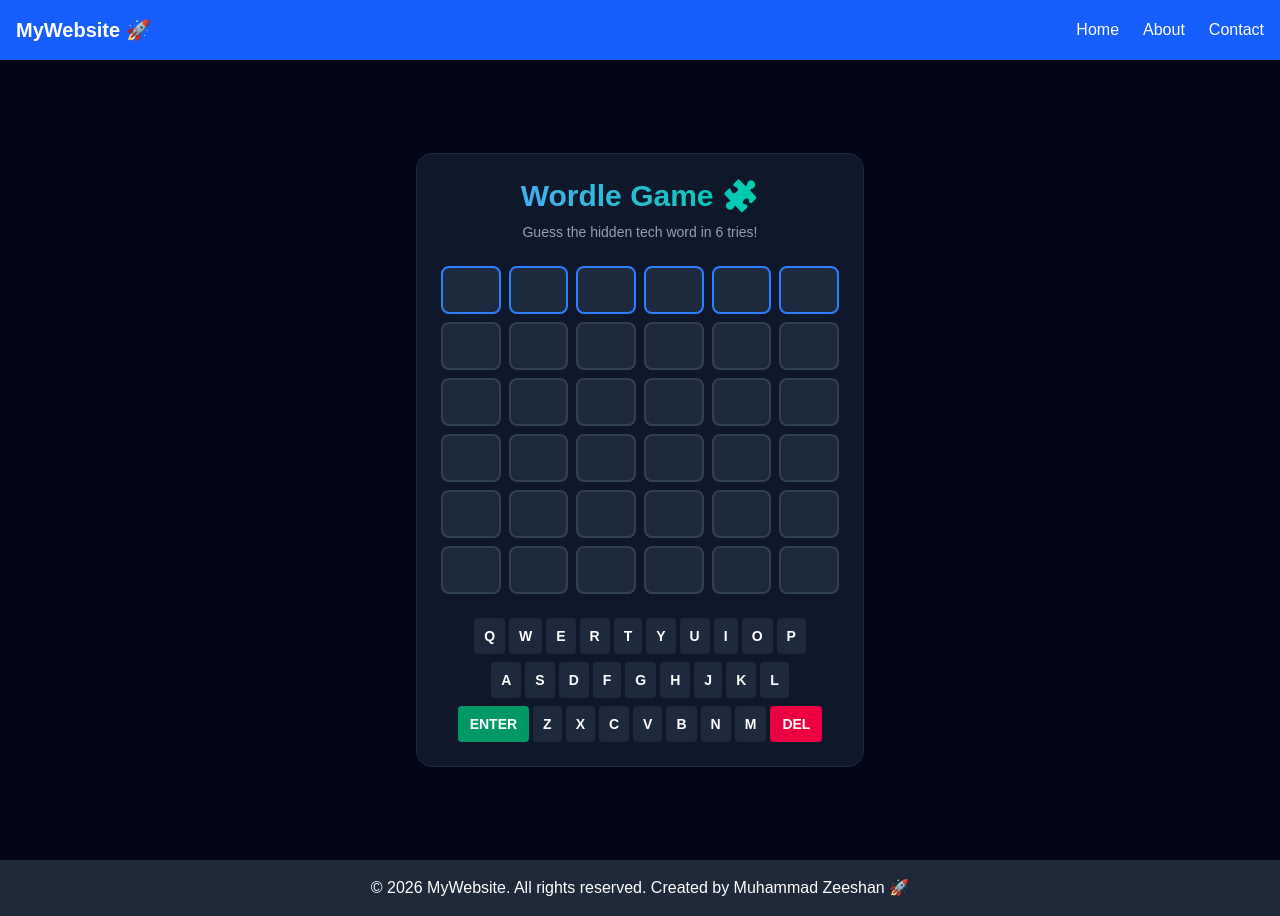
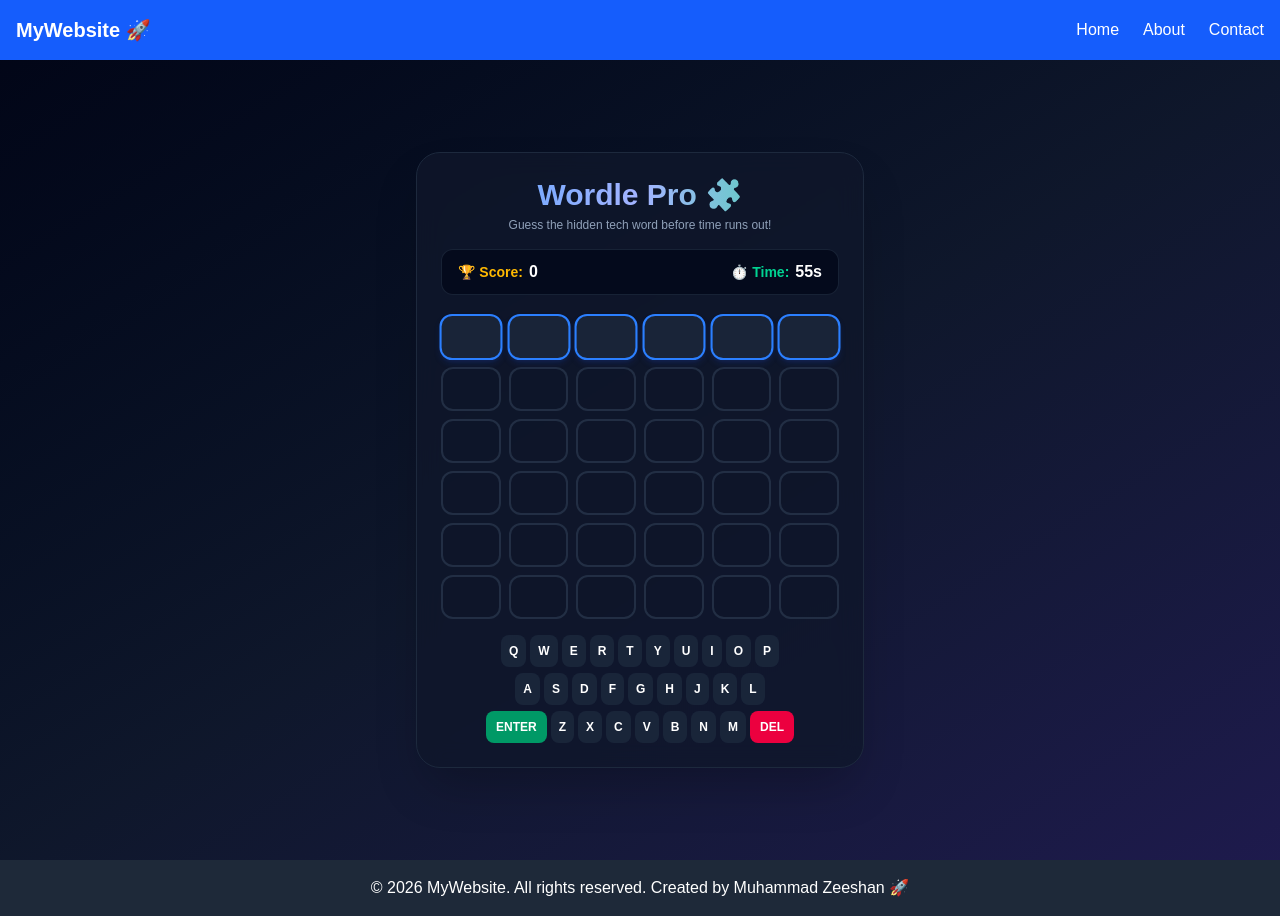
Before and after one commit to zeeshan714/ai-saas, a Next.js app: page / in a window 1280 px wide. Built offline with nearby package versions, Linux system fonts and the light colour scheme.

Commit message:
Added score, timer and modern UI

```diff
--- a/app/page.tsx
+++ b/app/page.tsx
@@ -1,16 +1,53 @@
 "use client";
 
-import { useState } from "react";
+import { useState, useEffect } from "react";
 
-const WORDS = ["REACT", "NEXTJS", "VERCEL", "CODING", "SCRIPT"];
+const WORDS = ["REACT", "NEXTJS", "VERCEL", "CODING", "SCRIPT", "DESIGN", "GITHUB"];
 
 export default function Home() {
-  const [solution] = useState(() => WORDS[Math.floor(Math.random() * WORDS.length)]);
+  const [solution, setSolution] = useState("");
   const [guesses, setGuesses] = useState<string[]>(Array(6).fill(""));
   const [currentGuess, setCurrentGuess] = useState("");
   const [currentRow, setCurrentRow] = useState(0);
   const [gameOver, setGameOver] = useState(false);
   const [message, setMessage] = useState("");
+
+  // Score & Timer States
+  const [score, setScore] = useState(0);
+  const [timeLeft, setTimeLeft] = useState(60);
+  const [isTimerActive, setIsTimerActive] = useState(false);
+
+  // Initialize Game
+  useEffect(() => {
+    resetGame();
+  }, []);
+
+  // Timer Logic
+  useEffect(() => {
+    let timer: NodeJS.Timeout;
+    if (isTimerActive && timeLeft > 0 && !gameOver) {
+      timer = setInterval(() => {
+        setTimeLeft((prev) => prev - 1);
+      }, 1000);
+    } else if (timeLeft === 0 && !gameOver) {
+      setMessage(`⏰ Time's up! Word was: ${solution}`);
+      setGameOver(true);
+      setIsTimerActive(false);
+    }
+    return () => clearInterval(timer);
+  }, [isTimerActive, timeLeft, gameOver, solution]);
+
+  const resetGame = () => {
+    const randomWord = WORDS[Math.floor(Math.random() * WORDS.length)];
+    setSolution(randomWord);
+    setGuesses(Array(6).fill(""));
+    setCurrentGuess("");
+    setCurrentRow(0);
+    setGameOver(false);
+    setMessage("");
+    setTimeLeft(60);
+    setIsTimerActive(true);
+  };
 
   const handleKeyPress = (letter: string) => {
     if (gameOver || currentGuess.length >= solution.length) return;
@@ -25,7 +62,7 @@ export default function Home() {
   const handleSubmit = () => {
     if (gameOver) return;
     if (currentGuess.length !== solution.length) {
-      setMessage(`Word must be ${solution.length} letters long!`);
+      setMessage(`Word must be ${solution.length} letters!`);
       return;
     }
 
@@ -34,11 +71,15 @@ export default function Home() {
     setGuesses(newGuesses);
 
     if (currentGuess === solution) {
-      setMessage("🎉 Excellent! You Won!");
+      const points = (6 - currentRow) * 10 + timeLeft;
+      setScore((prev) => prev + points);
+      setMessage(`🎉 Victory! +${points} Points!`);
       setGameOver(true);
+      setIsTimerActive(false);
     } else if (currentRow === 5) {
       setMessage(`Game Over! The word was: ${solution}`);
       setGameOver(true);
+      setIsTimerActive(false);
     } else {
       setCurrentRow((prev) => prev + 1);
       setCurrentGuess("");
@@ -49,45 +90,59 @@ export default function Home() {
   const getLetterStyle = (rowIndex: number, colIndex: number) => {
     const guess = guesses[rowIndex];
     if (!guess || !guess[colIndex]) {
-      return "bg-slate-800 border-slate-700 text-white";
+      return "bg-slate-900/60 border-slate-700/60 text-white";
     }
 
     const letter = guess[colIndex];
     if (solution[colIndex] === letter) {
-      return "bg-emerald-600 border-emerald-500 text-white font-bold";
+      return "bg-emerald-600 border-emerald-500 text-white font-bold shadow-lg shadow-emerald-900/50";
     }
     if (solution.includes(letter)) {
-      return "bg-amber-600 border-amber-500 text-white font-bold";
+      return "bg-amber-600 border-amber-500 text-white font-bold shadow-lg shadow-amber-900/50";
     }
-    return "bg-slate-700 border-slate-600 text-slate-400";
+    return "bg-slate-800 border-slate-700 text-slate-400";
   };
 
   return (
-    <main className="min-h-screen bg-slate-950 text-white flex flex-col items-center justify-center p-4">
-      <div className="max-w-md w-full bg-slate-900 border border-slate-800 rounded-2xl p-6 shadow-2xl">
-        <h1 className="text-3xl font-extrabold text-center bg-gradient-to-r from-blue-400 to-emerald-400 bg-clip-text text-transparent mb-2">
-          Wordle Game 🧩
+    <main className="min-h-screen bg-gradient-to-br from-slate-950 via-slate-900 to-indigo-950 text-white flex flex-col items-center justify-center p-4">
+      <div className="max-w-md w-full bg-slate-900/80 backdrop-blur-md border border-slate-800 rounded-3xl p-6 shadow-2xl">
+
+        {/* Header */}
+        <h1 className="text-3xl font-black text-center bg-gradient-to-r from-blue-400 via-indigo-300 to-emerald-400 bg-clip-text text-transparent mb-1">
+          Wordle Pro 🧩
         </h1>
-        <p className="text-slate-400 text-center text-sm mb-6">
-          Guess the hidden tech word in 6 tries!
+        <p className="text-slate-400 text-center text-xs mb-4">
+          Guess the hidden tech word before time runs out!
         </p>
 
-        {/* Board */}
-        <div className="grid grid-rows-6 gap-2 mb-6">
+        {/* Score & Timer Dashboard */}
+        <div className="flex justify-between items-center bg-slate-950/70 border border-slate-800/80 rounded-xl px-4 py-2.5 mb-5 text-sm font-bold">
+          <div className="flex items-center gap-1.5 text-amber-400">
+            <span>🏆 Score:</span>
+            <span className="text-white text-base font-extrabold">{score}</span>
+          </div>
+          <div className={`flex items-center gap-1.5 ${timeLeft <= 10 ? "text-rose-500 animate-pulse" : "text-emerald-400"}`}>
+            <span>⏱️ Time:</span>
+            <span className="text-white text-base font-extrabold">{timeLeft}s</span>
+          </div>
+        </div>
+
+        {/* Game Board */}
+        <div className="grid grid-rows-6 gap-2 mb-4">
           {guesses.map((guess, rowIndex) => {
             const isCurrentRow = rowIndex === currentRow;
             return (
               <div key={rowIndex} className="grid grid-cols-6 gap-2">
-                {Array.from({ length: solution.length }).map((_, colIndex) => {
+                {Array.from({ length: solution.length || 6 }).map((_, colIndex) => {
                   const letter = isCurrentRow
                     ? currentGuess[colIndex]
                     : guess[colIndex];
                   return (
                     <div
                       key={colIndex}
-                      className={`h-12 border-2 rounded-lg flex items-center justify-center text-lg font-bold uppercase transition-all duration-300 ${
+                      className={`h-11 border-2 rounded-xl flex items-center justify-center text-lg font-bold uppercase transition-all duration-300 ${
                         isCurrentRow
-                          ? "border-blue-500 bg-slate-800 text-white"
+                          ? "border-blue-500 bg-slate-800/80 text-white scale-105 shadow-md shadow-blue-900/30"
                           : getLetterStyle(rowIndex, colIndex)
                       }`}
                     >
@@ -100,41 +155,50 @@ export default function Home() {
           })}
         </div>
 
-        {/* Message */}
+        {/* Message & Play Again */}
         {message && (
-          <div className="text-center font-semibold mb-4 text-emerald-400 animate-pulse">
+          <div className="text-center font-bold mb-4 text-emerald-400 text-sm animate-bounce">
             {message}
           </div>
         )}
 
-        {/* Keyboard Input Controls */}
-        <div className="space-y-2">
-          <div className="flex justify-center gap-1 flex-wrap">
+        {gameOver && (
+          <button
+            onClick={resetGame}
+            className="w-full mb-4 py-2.5 bg-gradient-to-r from-blue-600 to-indigo-600 hover:from-blue-500 hover:to-indigo-500 text-white rounded-xl font-bold transition shadow-lg shadow-indigo-900/40 text-sm"
+          >
+            Play Again 🔄
+          </button>
+        )}
+
+        {/* On-Screen Keyboard */}
+        <div className="space-y-1.5">
+          <div className="flex justify-center gap-1">
             {"QWERTYUIOP".split("").map((char) => (
               <button
                 key={char}
                 onClick={() => handleKeyPress(char)}
-                className="px-2.5 py-2 bg-slate-800 hover:bg-slate-700 rounded text-sm font-semibold transition"
+                className="px-2 py-2 bg-slate-800/80 hover:bg-slate-700 active:scale-95 rounded-lg text-xs font-semibold transition"
               >
                 {char}
               </button>
             ))}
           </div>
-          <div className="flex justify-center gap-1 flex-wrap">
+          <div className="flex justify-center gap-1">
             {"ASDFGHJKL".split("").map((char) => (
               <button
                 key={char}
                 onClick={() => handleKeyPress(char)}
-                className="px-2.5 py-2 bg-slate-800 hover:bg-slate-700 rounded text-sm font-semibold transition"
+                className="px-2 py-2 bg-slate-800/80 hover:bg-slate-700 active:scale-95 rounded-lg text-xs font-semibold transition"
               >
                 {char}
               </button>
             ))}
           </div>
-          <div className="flex justify-center gap-1 flex-wrap">
+          <div className="flex justify-center gap-1">
             <button
               onClick={handleSubmit}
-              className="px-3 py-2 bg-emerald-600 hover:bg-emerald-500 rounded text-sm font-bold transition"
+              className="px-2.5 py-2 bg-emerald-600 hover:bg-emerald-500 active:scale-95 rounded-lg text-xs font-bold transition"
             >
               ENTER
             </button>
@@ -142,19 +206,20 @@ export default function Home() {
               <button
                 key={char}
                 onClick={() => handleKeyPress(char)}
-                className="px-2.5 py-2 bg-slate-800 hover:bg-slate-700 rounded text-sm font-semibold transition"
+                className="px-2 py-2 bg-slate-800/80 hover:bg-slate-700 active:scale-95 rounded-lg text-xs font-semibold transition"
               >
                 {char}
               </button>
             ))}
             <button
               onClick={handleDelete}
-              className="px-3 py-2 bg-rose-600 hover:bg-rose-500 rounded text-sm font-bold transition"
+              className="px-2.5 py-2 bg-rose-600 hover:bg-rose-500 active:scale-95 rounded-lg text-xs font-bold transition"
             >
               DEL
             </button>
           </div>
         </div>
+
       </div>
     </main>
   );
```
